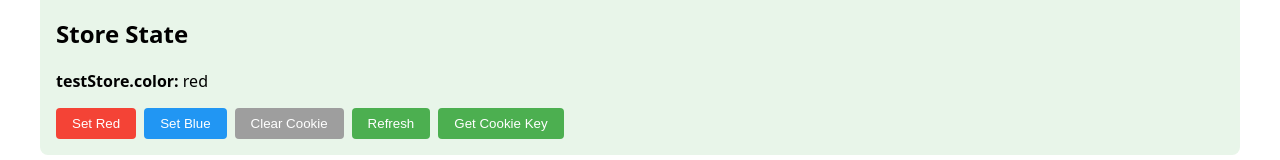
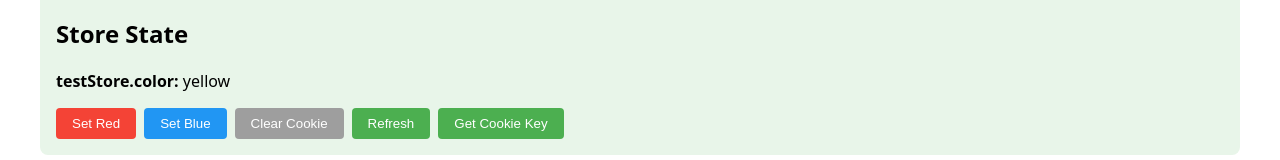
Before and after one commit to judy00/pinia-persist-demo, a Nuxt app: page / in a window 1280 px wide. Shown: the part 330-490 px from the top of the page. Built offline with nearby package versions, Linux system fonts and the light colour scheme; no server answers.

Commit message:
refactor: use import.meta.env

```diff
--- a/nuxt.config.ts
+++ b/nuxt.config.ts
@@ -9,7 +9,7 @@ export default defineNuxtConfig({
 
   runtimeConfig: {
     public: {
-      cookieDomain: '' // 由 NUXT_PUBLIC_COOKIE_DOMAIN 注入
+      cookieDomain: ''
     }
   },
 
@@ -17,15 +17,15 @@ export default defineNuxtConfig({
     envPrefix: "NUXT_PUBLIC_"
   },
 
-  piniaPluginPersistedstate: {
-    cookieOptions: {
-      domain: process.env.NUXT_PUBLIC_COOKIE_DOMAIN,
-      path: '/',
-      secure: 'true',
-      maxAge: 60 * 60 * 24 * 30
-    },
-    debug: true
-  },
+  // piniaPluginPersistedstate: {
+  //   cookieOptions: {
+  //     domain: process.env.NUXT_PUBLIC_COOKIE_DOMAIN,
+  //     path: '/',
+  //     maxAge: 60 * 60 * 24 * 2,
+  //     secure: true
+  //   },
+  //   debug: true
+  // },
 
   compatibilityDate: '2025-01-16'
 })
--- a/pages/index.vue
+++ b/pages/index.vue
@@ -36,7 +36,8 @@ function updateCookieInfo() {
 }
 
 function setColor(color) {
-  testStore.color = color
+  console.log('setColor:', color)
+  testStore.setStoreColor(color)
   // 等待 cookie 寫入後更新顯示
   setTimeout(updateCookieInfo, 100)
 }
@@ -44,7 +45,7 @@ function setColor(color) {
 function clearCookie() {
   if (import.meta.client) {
     document.cookie = 'TEST_COLOR=; path=/; expires=Thu, 01 Jan 1970 00:00:00 GMT'
-    testStore.color = ''
+    testStore.setStoreColor('')
     updateCookieInfo()
   }
 }
--- a/stores/test.ts
+++ b/stores/test.ts
@@ -1,9 +1,26 @@
-export const useTestStore = defineStore('test', {
-  state: () => ({
-    color: 'red' // 預設值
-  }),
+import { genAuthKeyByEnv } from '~/utils/shared'
+
+export const useTestStore = defineStore('test', () => {
+  const color = ref('yellow') // 預設值
+
+  function setStoreColor(updateColor) {
+    color.value = updateColor
+  }
+
+  return {
+    color,
+    setStoreColor
+  }
+}, {
   persist: {
-    key: 'TEST_COLOR',
+    key: genAuthKeyByEnv('TEST_COLOR'),
+    pick: ['color'],
+    storage: piniaPluginPersistedstate.cookies({
+      domain: import.meta.env.NUXT_PUBLIC_COOKIE_DOMAIN,
+      path: '/',
+      maxAge: 60 * 60 * 24 * 2,
+      secure: true
+    }),
     serializer: {
       serialize: (state) => {
         return JSON.stringify({ user: { color: state.color } })
```
Also changed, not shown: plugins/init.server.ts (+15 -15 lines).
